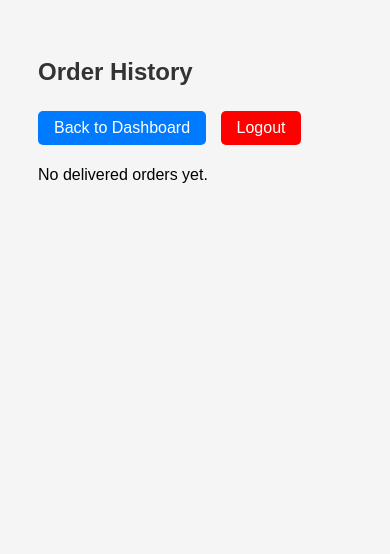
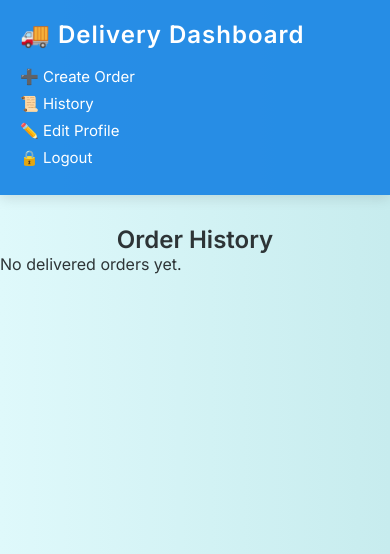
Before and after one commit to ishan1915/Delivery_managment_system, a Django app: template delivery_project/delivery_app/templates/customer_history.html in a window 390 px wide. Shown: the top 554 px of the page. Run offline with Django 3.2, Linux system fonts and the light colour scheme; the template is opened without the code that fills it, so the values that code supplies are empty.

Commit message:
make customer dashboard ui more attractive

```diff
--- a/delivery_project/delivery_app/static/css/customer_dashboard.css
+++ b/delivery_project/delivery_app/static/css/customer_dashboard.css
@@ -1,149 +1,225 @@
-body {
-  font-family: Arial, sans-serif;
-  background-color: #f5f5f5;
-  padding: 30px;
+/* Google Font */
+@import url('https://fonts.googleapis.com/css2?family=Inter:wght@400;600&display=swap');
+
+* {
+  margin: 0;
+  padding: 0;
+  box-sizing: border-box;
 }
 
+body {
+  font-family: 'Inter', sans-serif;
+  background: linear-gradient(to right, #dff9fb, #c7ecee);
+  color: #2d3436;
+  padding-bottom: 40px;
+}
+
+/* Navbar */
+.navbar {
+  background: rgba(30, 136, 229, 0.95);
+  color: #fff;
+  display: flex;
+  justify-content: space-between;
+  align-items: center;
+  padding: 15px 40px;
+  position: sticky;
+  top: 0;
+  z-index: 10;
+  box-shadow: 0 4px 12px rgba(0,0,0,0.1);
+}
+
+.navbar-brand {
+  font-size: 24px;
+  font-weight: 600;
+  letter-spacing: 1px;
+}
+
+.navbar-links a {
+  color: #fff;
+  text-decoration: none;
+  margin-left: 30px;
+  font-weight: 500;
+  font-size: 15px;
+  transition: all 0.3s ease-in-out;
+}
+
+.navbar-links a:hover {
+  color: #ffeaa7;
+}
+
+/* Headers */
 h2, h3, h4 {
+  text-align: center;
+  margin-top: 30px;
+  color: #2d3436;
+}
+
+/* Customer Info Card */
+.customer-info {
+  background: rgba(255, 255, 255, 0.85);
+  max-width: 900px;
+  margin: 30px auto;
+  padding: 25px 30px;
+  border-radius: 12px;
+  box-shadow: 0 12px 24px rgba(0,0,0,0.05);
+  backdrop-filter: blur(10px);
+  transition: 0.3s ease;
+}
+
+.customer-info p {
+  margin: 10px 0;
+  font-size: 15px;
   color: #333;
 }
 
-.dashboard-actions {
-  margin-bottom: 20px;
+.customer-info .button {
+  background: #00cec9;
+  padding: 10px 18px;
+  border-radius: 6px;
+  color: #fff;
+  text-decoration: none;
+  display: inline-block;
+  margin-top: 15px;
+  transition: 0.3s;
 }
 
-.button {
-  display: inline-block;
-  background-color: #007bff;
-  color: white;
-  padding: 8px 16px;
-  margin: 5px 10px 5px 0;
-  text-decoration: none;
-  border-radius: 5px;
+.customer-info .button:hover {
+  background: #019592;
 }
 
-.button:hover {
-  background-color: #0056b3;
+/* Order Card */
+.order-card {
+  background: rgba(255, 255, 255, 0.9);
+  max-width: 900px;
+  margin: 25px auto;
+  padding: 25px;
+  border-radius: 14px;
+  box-shadow: 0 10px 20px rgba(0,0,0,0.08);
+  transition: all 0.3s ease;
 }
 
-.logout {
-  background-color: crimson;
+.order-card:hover {
+  transform: translateY(-5px);
 }
 
-.order-card {
-  background-color: white;
-  padding: 15px;
-  margin: 20px 0;
-  border-radius: 6px;
-  box-shadow: 0 2px 5px rgba(0, 0, 0, 0.1);
+.order-card p {
+  font-size: 14px;
+  margin: 5px 0;
 }
 
 ul {
-  list-style-type: none;
-  padding: 0;
+  list-style: none;
+  padding-left: 0;
+  margin: 10px 0;
 }
 
 ul li {
-  margin: 5px 0;
+  margin: 6px 0;
+  font-size: 14px;
 }
 
-.customer-info {
-  background-color: #fff;
-  border-left: 5px solid #007bff;
-  padding: 15px;
-  margin-bottom: 30px;
+/* Buttons */
+.button, button {
+  background: #1e88e5;
+  color: #fff;
+  padding: 8px 14px;
+  border: none;
   border-radius: 6px;
-  box-shadow: 0 1px 4px rgba(0, 0, 0, 0.1);
+  font-size: 14px;
+  cursor: pointer;
+  transition: 0.3s;
+  font-weight: 500;
+  text-decoration: none;
+}
+
+.button:hover, button:hover {
+  background: #1565c0;
 }
 
 .mark-delivered {
-  background-color: green;
+  background: #d63031;
   margin-top: 10px;
 }
 
 .mark-delivered:hover {
-  background-color: darkgreen;
+  background: #b21f1f;
 }
 
-/* Progress bar styling */
+/* Progress Bar */
 .progress-container {
   display: flex;
   justify-content: space-between;
   align-items: center;
+  margin-top: 25px;
+  padding: 0 10px;
   position: relative;
-  border-top: 3px solid #ccc;
-  padding: 10px 0;
-  margin-top: 15px;
+  height: 50px;
+}
+
+.progress-container::before {
+  content: '';
+  position: absolute;
+  top: 50%;
+  left: 0;
+  height: 4px;
+  width: 100%;
+  background-color: #dfe6e9;
+  transform: translateY(-50%);
+  z-index: 0;
 }
 
 .progress-step {
+  position: relative;
+  text-align: center;
   flex: 1;
-  text-align: center;
-  position: relative;
+  z-index: 1;
 }
 
 .progress-step span {
   display: inline-block;
-  width: 28px;
-  height: 28px;
-  line-height: 28px;
+  width: 32px;
+  height: 32px;
+  line-height: 32px;
   border-radius: 50%;
-  background-color: #ccc;
-  color: white;
+  background-color: #b2bec3;
+  color: #fff;
   font-weight: bold;
   position: relative;
-  top: -15px;
   z-index: 2;
+  transition: background 0.3s;
 }
 
 .progress-step.completed span {
-  background-color: green;
+  background-color: #27ae60;
 }
 
 .progress-step label {
   display: block;
-  margin-top: 5px;
-  font-size: 12px;
-  color: #333;
+  margin-top: 6px;
+  font-size: 13px;
+  color: #636e72;
 }
 
-
-/* NAVBAR */
+/* Responsive */
+@media (max-width: 768px) {
   .navbar {
-  background-color: #007bff;
-  color: white;
-  padding: 10px 20px;
-  display: flex;
-  justify-content: space-between;
-  align-items: center;
-  border-radius: 6px;
-  margin-bottom: 20px;
-  margin-top: -40px;
-  box-shadow: 0 2px 5px rgba(0,0,0,0.1);
+    flex-direction: column;
+    align-items: flex-start;
+    padding: 20px;
   }
 
-.navbar a {
-  color: white;
-  margin-left: 20px;
-  text-decoration: none;
-  font-weight: bold;
+  .navbar-links {
+    margin-top: 10px;
   }
 
-.navbar a:hover {
-  text-decoration: underline;
+  .navbar-links a {
+    display: block;
+    margin: 8px 0;
   }
 
-.navbar-brand {
-  font-size: 18px;
-  font-weight: bold;
+  .customer-info,
+  .order-card {
+    padding: 20px;
+    margin: 15px;
   }
-
-.logout-link {
-  background-color: crimson;
-  padding: 6px 10px;
-  border-radius: 4px;
 }
-
-.logout-link:hover {
-  background-color: darkred;
-}
--- a/delivery_project/delivery_app/templates/customer_history.html
+++ b/delivery_project/delivery_app/templates/customer_history.html
@@ -7,10 +7,17 @@
   <link rel="stylesheet" href="{% static 'css/customer_dashboard.css' %}">
 </head>
 <body>
+<div class="navbar">
+  <div class="navbar-brand">🚚 Delivery Dashboard</div>
+  <div class="navbar-links">
+    <a href="{% url 'create_order' %}">➕ Create Order</a>
+    <a href="{% url 'customer_history' %}">📜 History</a>
+    <a href="{% url 'edit_customer_profile' %}">✏️ Edit Profile</a>
+    <a href="{% url 'logout' %}" class="logout-link">🔒 Logout</a>
+  </div>
+</div>
+  <h2>Order History</h2>
 
-  <h2>Order History</h2>
-  <a href="{% url 'customer_dashboard' %}" class="button">Back to Dashboard</a>
-  <a href="{% url 'logout' %}" class="button" style="background-color:red;">Logout</a>
 
   {% if orders %}
     {% for order in orders %}
```
Also changed, not shown: delivery_project/db.sqlite3. Lines whose indentation alone changed are shown as unchanged.
